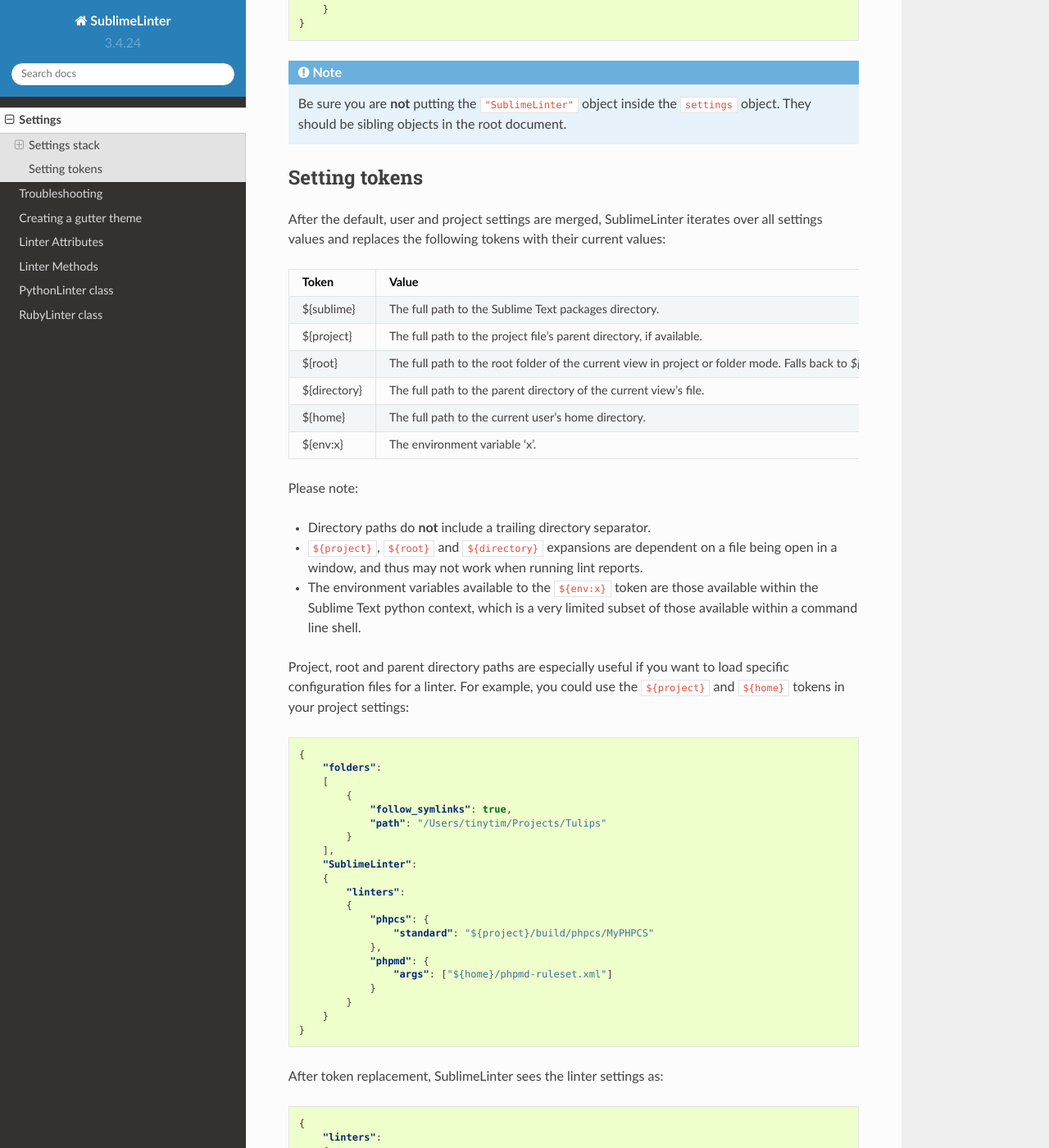
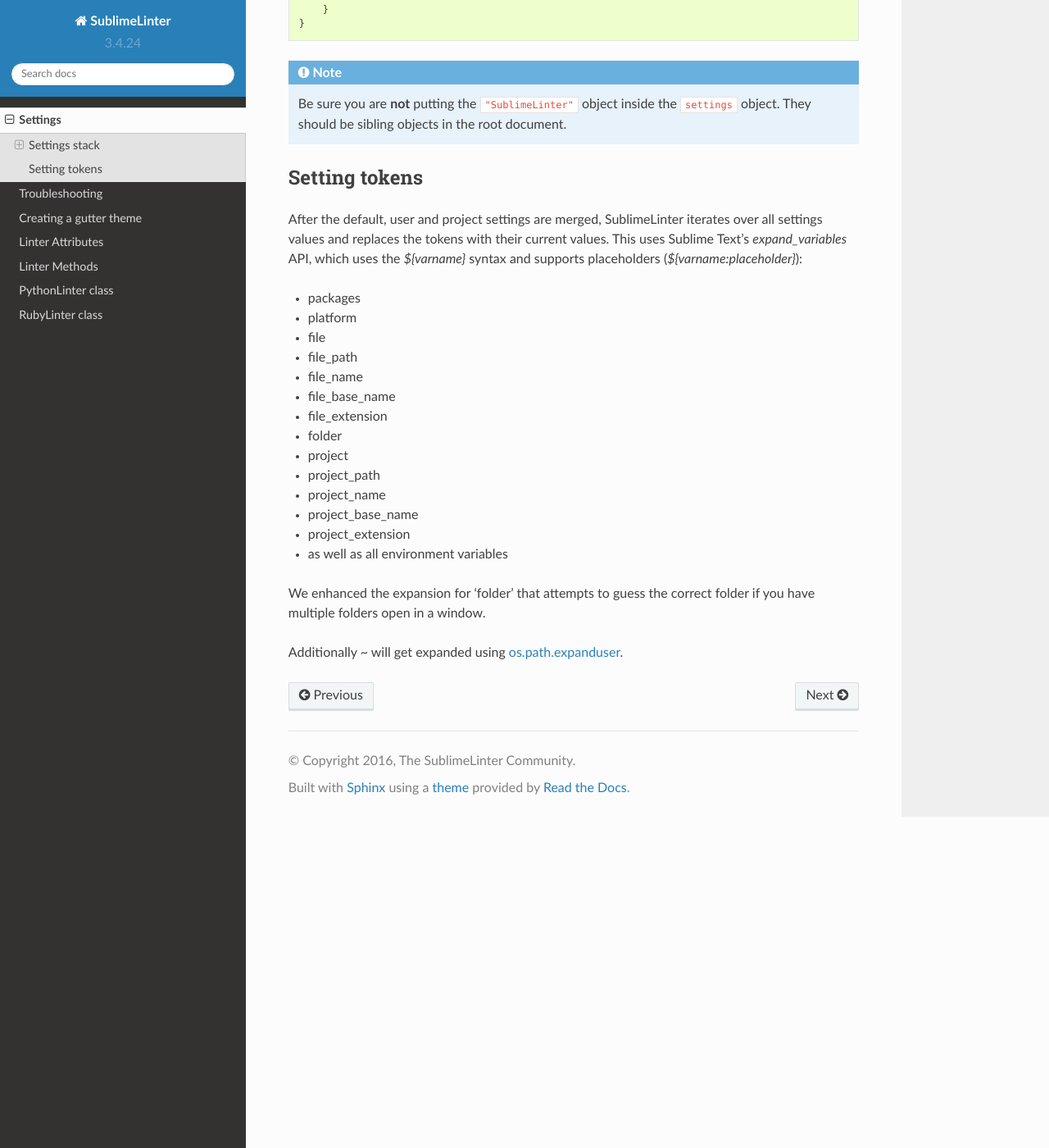
Before and after one commit to SublimeLinter/SublimeLinter, a Sphinx documentation site: the page built from docs/settings.rst, in a window 1280 px wide and 1400 px high, scrolled down 839 px. Shown: the whole window at 82% size. Built offline with Sphinx 7.4.7 and the Read the Docs theme 2.0.0, drawn with Linux system fonts in a browser that asks for light colours; some of the changed text lies outside the part shown.

Commit message:
update docs for new token expansion

```diff
--- a/docs/settings.rst
+++ b/docs/settings.rst
@@ -48,66 +48,23 @@
 
 Setting tokens
 --------------
-After the default, user and project settings are merged, SublimeLinter iterates over all settings values and replaces the following tokens with their current values:
+After the default, user and project settings are merged, SublimeLinter iterates over all settings values and replaces the  tokens with their current values. This uses Sublime Text's `expand_variables` API, which uses the `${varname}` syntax and supports placeholders (`${varname:placeholder}`):
 
-=================== =========================================================================
-Token               Value
-=================== =========================================================================
-${sublime}          The full path to the Sublime Text packages directory.
-${project}          The full path to the project file's parent directory, if available.
-${root}             The full path to the root folder of the current view in project or folder mode. Falls back to `${directory}` in single file mode.
-${directory}        The full path to the parent directory of the current view’s file.
-${home}             The full path to the current user’s home directory.
-${env:x}            The environment variable 'x'.
-=================== =========================================================================
+- packages
+- platform
+- file
+- file_path
+- file_name
+- file_base_name
+- file_extension
+- folder
+- project
+- project_path
+- project_name
+- project_base_name
+- project_extension
+- as well as all environment variables
 
-Please note:
+We enhanced the expansion for 'folder' that attempts to guess the correct folder if you have multiple folders open in a window.
 
-- Directory paths do **not** include a trailing directory separator.
-
-- ``${project}``, ``${root}`` and ``${directory}`` expansions are dependent on a file being open in a window, and thus may not work when running lint reports.
-
-- The environment variables available to the ``${env:x}`` token are those available within the Sublime Text python context, which is a very limited subset of those available within a command line shell.
-
-Project, root and parent directory paths are especially useful if you want to load specific configuration files for a linter.
-For example, you could use the ``${project}`` and ``${home}`` tokens in your project settings:
-
-.. code-block:: json
-
-    {
-        "folders":
-        [
-            {
-                "follow_symlinks": true,
-                "path": "/Users/tinytim/Projects/Tulips"
-            }
-        ],
-        "SublimeLinter":
-        {
-            "linters":
-            {
-                "phpcs": {
-                    "standard": "${project}/build/phpcs/MyPHPCS"
-                },
-                "phpmd": {
-                    "args": ["${home}/phpmd-ruleset.xml"]
-                }
-            }
-        }
-    }
-
-After token replacement, SublimeLinter sees the linter settings as:
-
-.. code-block:: json
-
-    {
-        "linters":
-        {
-            "phpcs": {
-                "standard": "/Users/tinytim/Projects/Tulips/build/phpcs/MyPHPCS"
-            },
-            "phpmd": {
-                "args": ["/Users/tinytim/phpmd-ruleset.xml"]
-            }
-        }
-    }
+Additionally `~` will get expanded using `os.path.expanduser <https://docs.python.org/3/library/os.path.html#os.path.expanduser>`_.
--- a/messages.json
+++ b/messages.json
@@ -1,4 +1,5 @@
 {
     "install": "messages/install.txt",
-    "4.0.0-rc.5": "messages/4.0.0-rc.1.txt"
+    "4.0.0-rc.5": "messages/4.0.0-rc.1.txt",
+    "4.0.0-rc.9.9.1": "messages/4.0.0-rc.9.9.1.txt"
 }
```
Also changed, not shown: 3 other files.
